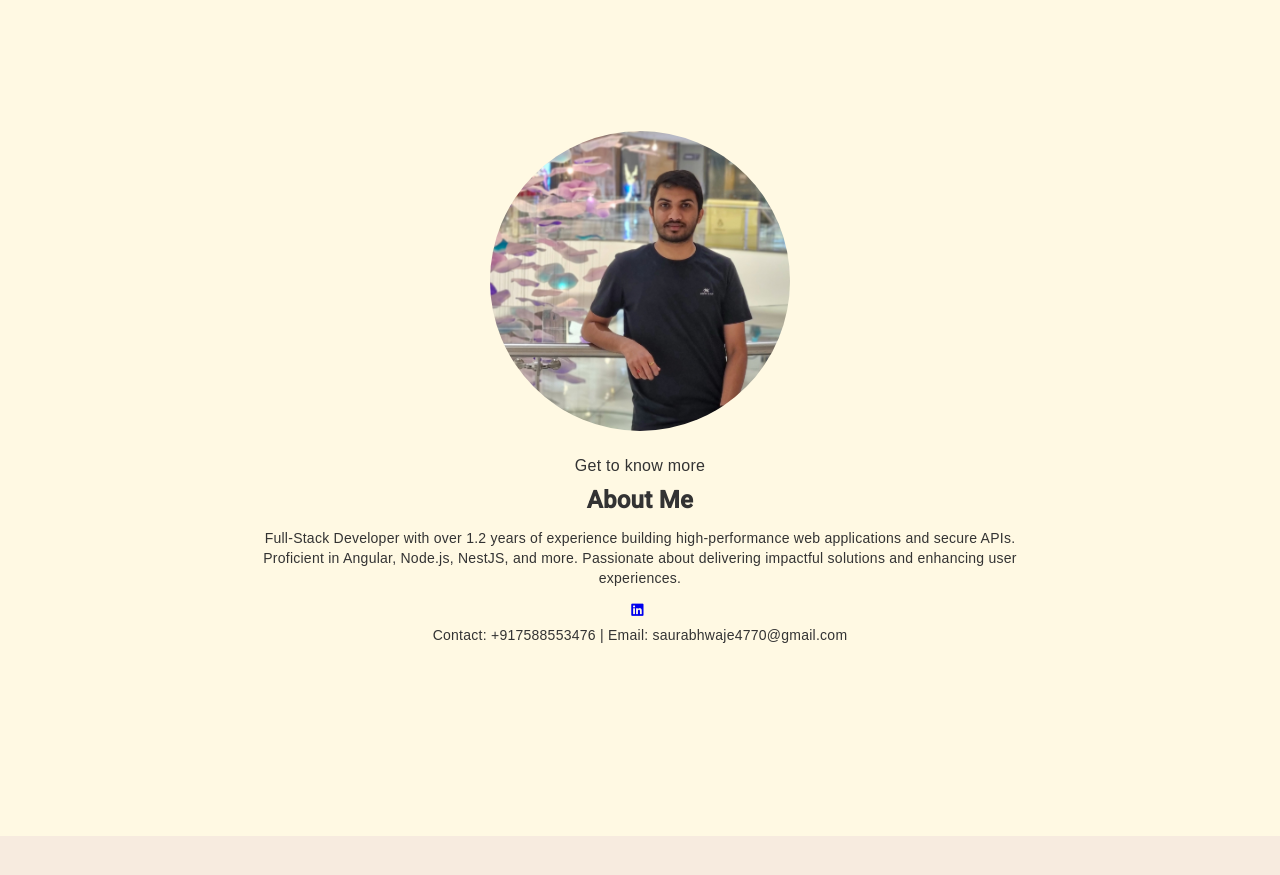
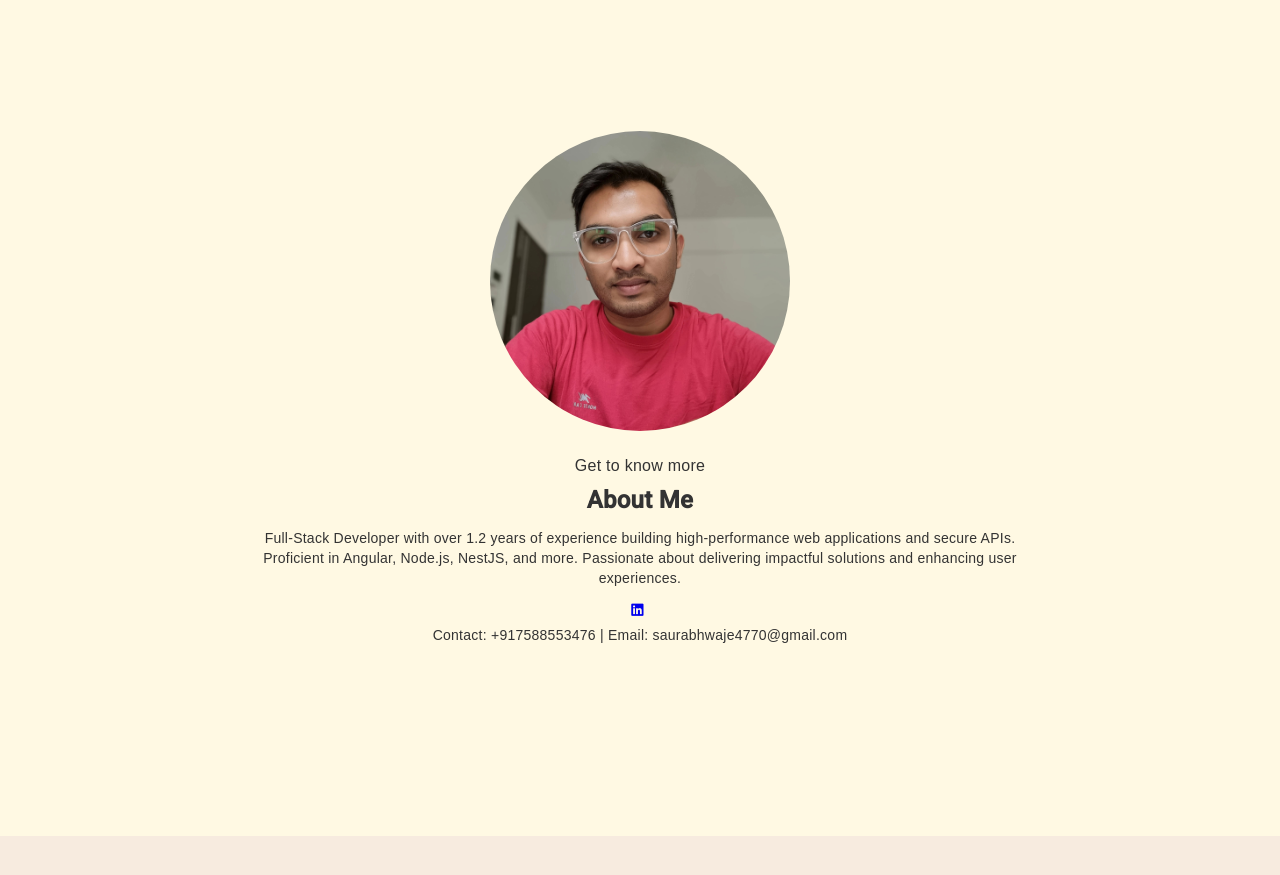
Before and after one commit to Saurabhwaje/abc, an Angular app: page /about in a window 1280 px wide. Shown: the part 860-1735 px from the top of the page. Built offline with nearby package versions, Linux system fonts and the light colour scheme.

Commit message:
photo update

```diff
--- a/src/app/about/about.component.html
+++ b/src/app/about/about.component.html
@@ -4,7 +4,7 @@
       <div class="about-content">
         <div class="about-image-section" [@fadeIn]="animationState">
           <img
-            src="../../assets/images/ss.jpg"
+            src="../../assets/images/2024032.jpg"
             alt="Profile Photo"
             class="about-profile-photo"
           />
--- a/src/app/hero/hero.component.html
+++ b/src/app/hero/hero.component.html
@@ -24,6 +24,7 @@
     </div>
     <div class="hero-image">
       <img src="../../assets/images/myFinal.jpg" alt="Your Photo" />
+      <!-- <img src="../../assets/images/20240324_184401.jpg" alt="Your Photo" /> -->
     </div>
   </div>
 </div>
```
Also changed, not shown: src/assets/images/20240308_210208.jpg (deleted), src/assets/images/2024032.jpg (added).
